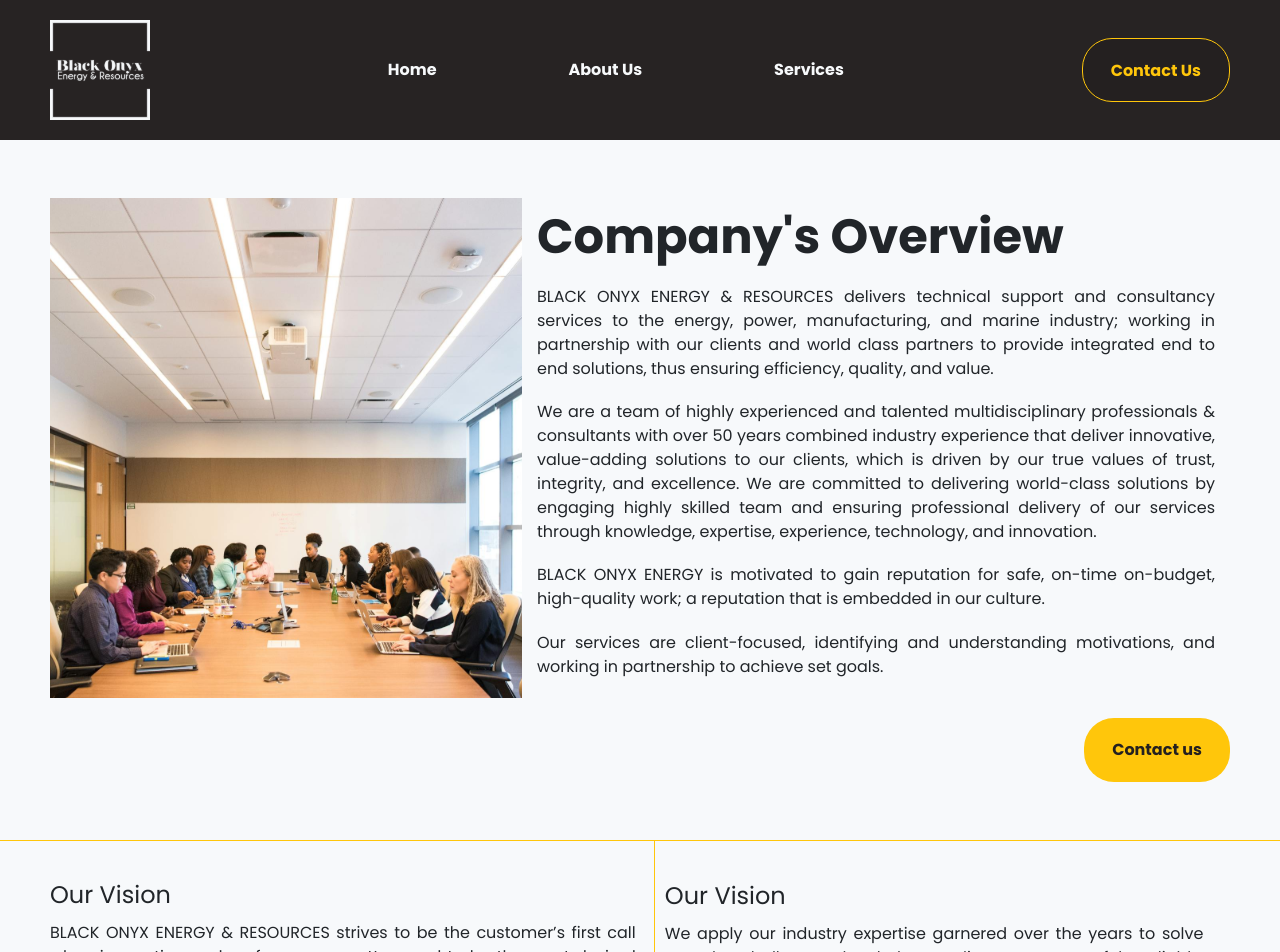
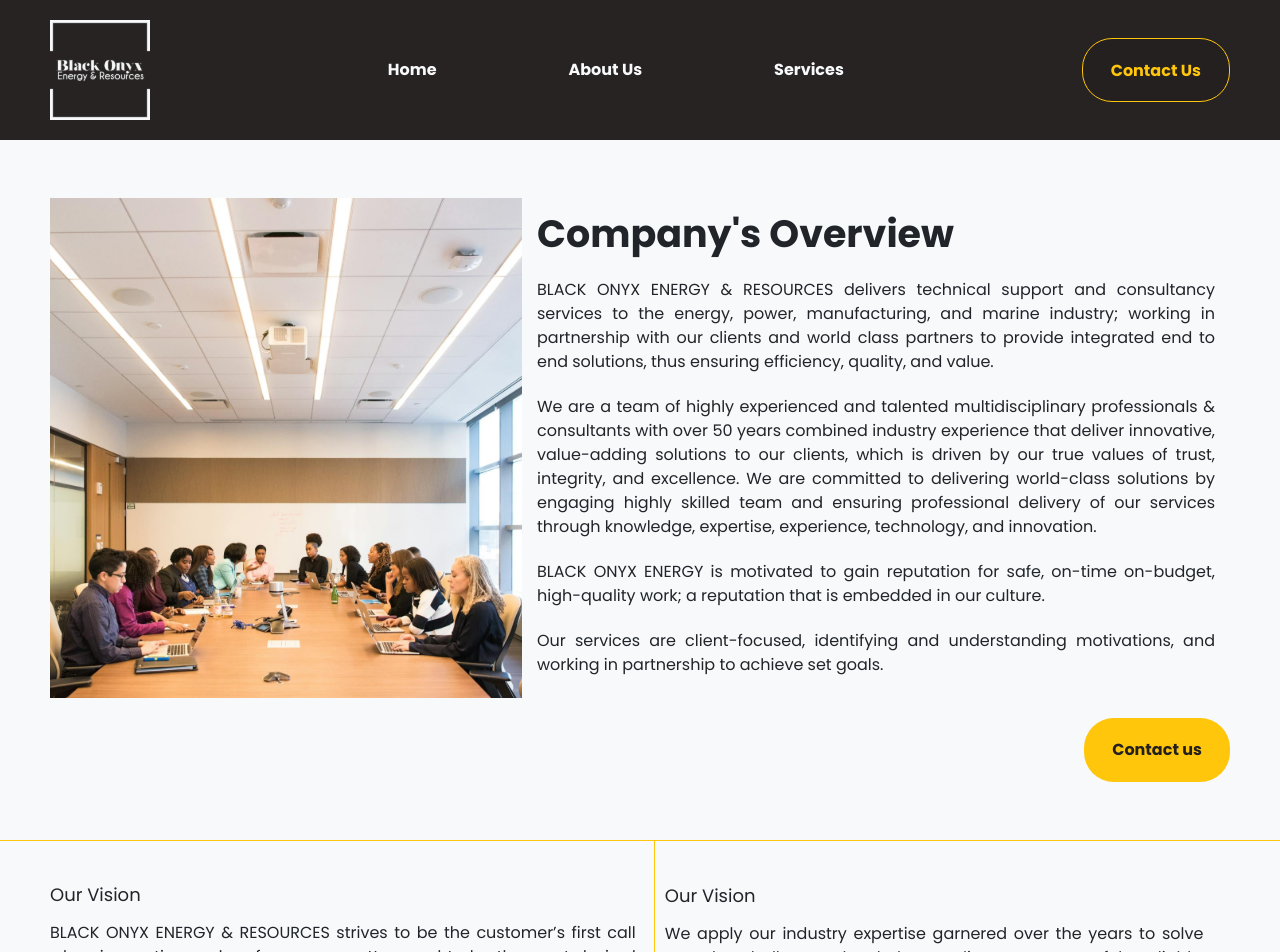
Before and after one commit to Einstien749/blackOynx, a React (Vite) app: page /aboutus in a window 1280 px wide. Shown: the top 952 px of the page. Built offline with nearby package versions, Linux system fonts and the light colour scheme.

Commit message:
Resolved some issues

```diff
--- a/src/index.css
+++ b/src/index.css
@@ -109,25 +109,25 @@
     font-weight: 800;
   }
   .font-medium {
-    font-size: 24px;
+    font-size: 18px;
     font-family: Poppins;
     line-height: 36px;
   }
   .font-more-medium {
-    font-size: 32px;
+    font-size: 26px;
     line-height: 48px;
   }
   .font-merge {
-    font-size: 24px;
+    font-size: 18px;
     line-height: 36px;
   }
   .font-large {
-    font-size: 48px;
-    line-height: 72px;
+    font-size: 38px;
+    line-height: 62px;
   }
   .font-extralarge {
-    font-size: 52px;
-    line-height: 78px;
+    font-size: 44px;
+    line-height: 68px;
   }
 
   .responsive {
--- a/src/pages/home/components/headers/index.css
+++ b/src/pages/home/components/headers/index.css
@@ -112,7 +112,7 @@
 
   .headers .responsive > p:nth-child(2) {
     width: 70%;
-    font-size: 28px;
+    font-size: 24px;
     line-height: 42px;
     font-weight: 500;
   }
--- a/src/pages/home/components/partners/index.jsx
+++ b/src/pages/home/components/partners/index.jsx
@@ -6,7 +6,7 @@
     <div className="partnersection">
       <div className="responsive">
         <div className="partner-holder">
-          <h2 className="bold font-large">Our Strategic Partners <span className="mob">& Clients</span></h2>
+          <h2 className="bold font-large">Our Strategic Partners & Clients</h2>
           <div>
             <div>
               <img src={Logo} />
```
